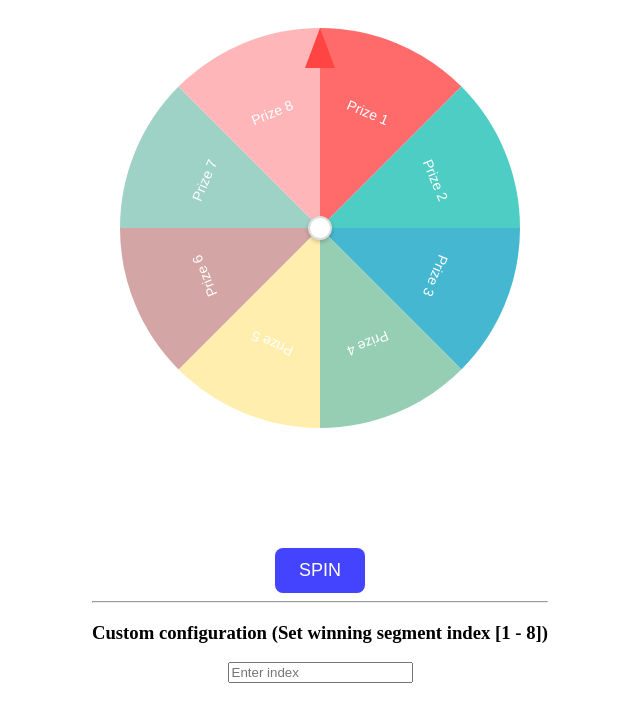
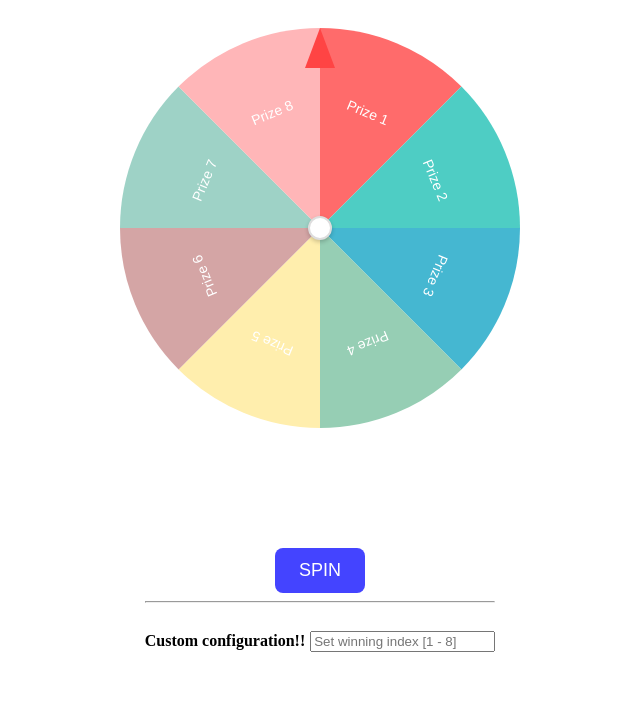
Before and after one commit to SithuKyaw-Thitsaworks/spinning-wheel, a plain HTML site: page index.html in a window 1280 px wide. Shown: the whole page, without its empty margins (320-960 px from the left). Drawn offline with Linux system fonts and the light colour scheme.

Commit message:
fix: adjust position

```diff
--- a/index.html
+++ b/index.html
@@ -19,9 +19,15 @@
         </div>
         <div style="padding-top:100px;text-align: center;">
             <button class="spin-button">SPIN</button>
-            <hr/>
-            <h3>Custom configuration (Set winning segment index [1 - 8])</h3>
-            <input id="segmentInput" type="number" placeholder="Enter index"/>
+            <hr />
+            <div style="display: flex; flex-direction: row; justify-content: space-around;">
+                <h4>Custom configuration!!</h4>
+                <div style="align-self: center;padding-left: 5px;">
+                    <input id="segmentInput" type="number" placeholder="Set winning index [1 - 8]" />
+                </div>
+
+            </div>
+
         </div>
 
 
```
